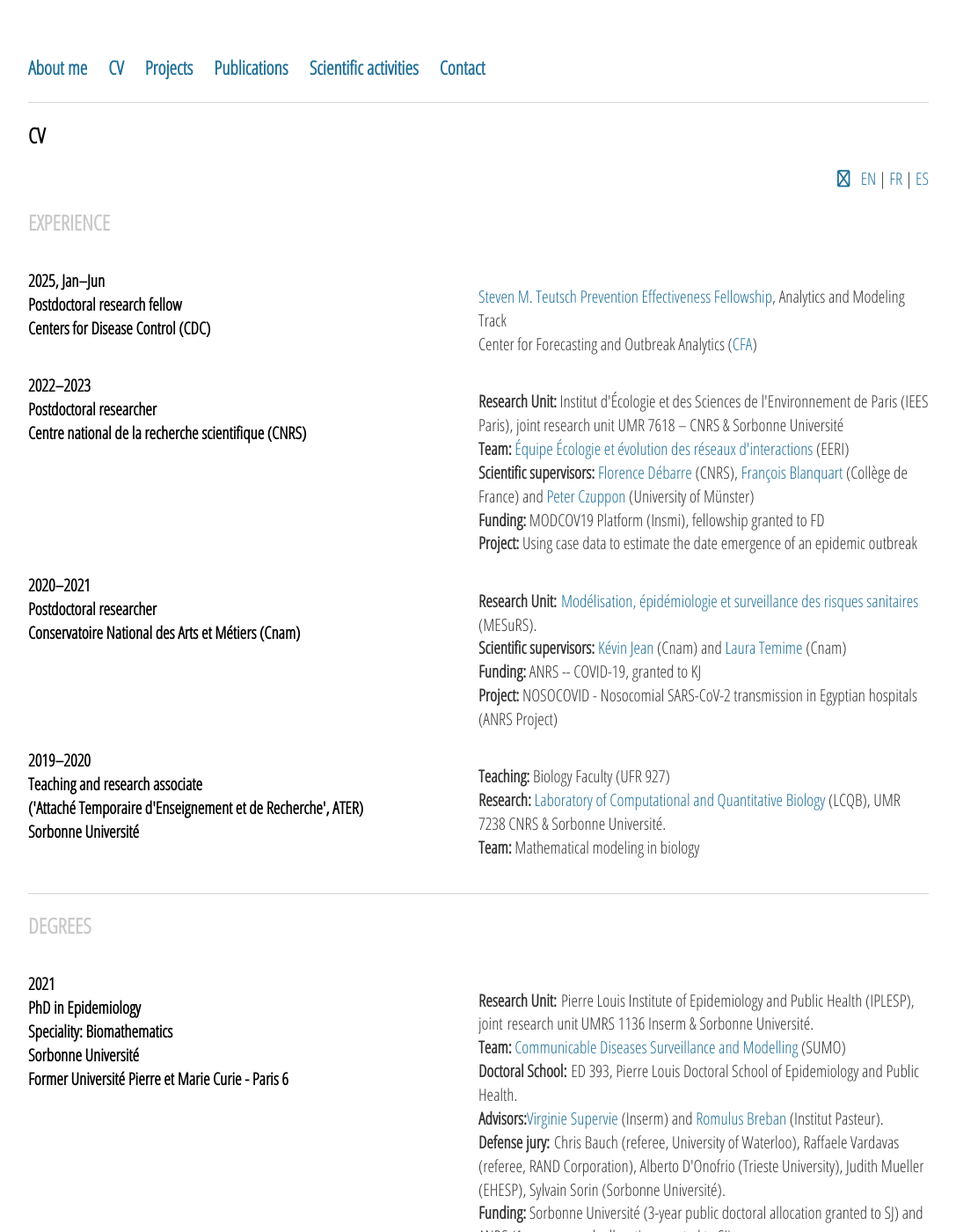
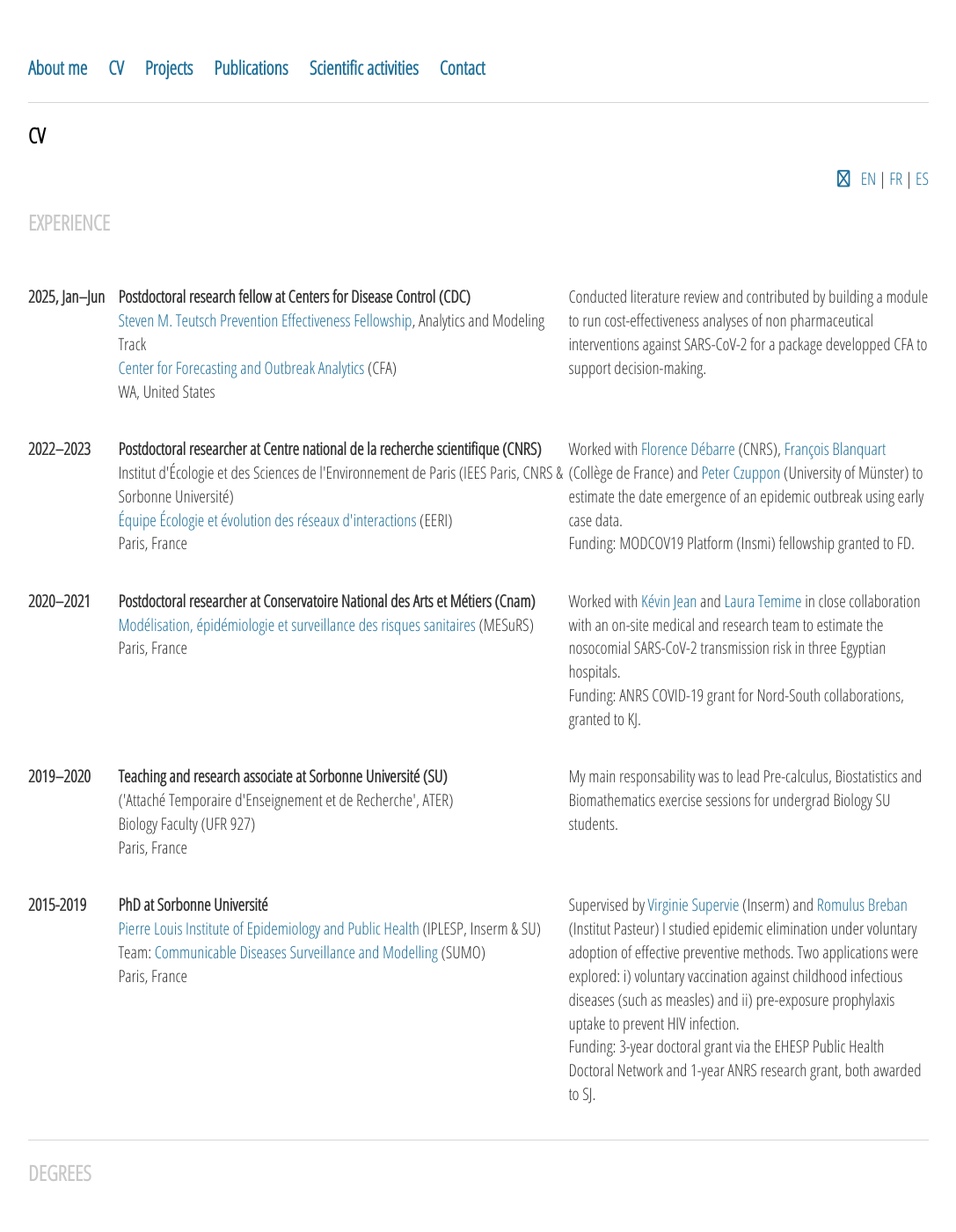
Before and after one commit to sjijon/sjijon.github.io, a Jekyll site: the page built from cv.html, in a window 1280 px wide and 1400 px high. Shown: the whole window at 88% size, without its empty margins (96-1183 px from the left). Built offline with Jekyll 4.4.1, drawn with Linux system fonts in a browser that asks for light colours; nearby versions of some CDN libraries; a script that is not in the unit is left out; some of the changed text lies outside the part shown.

Commit message:
Update CV

```diff
--- a/cv.html
+++ b/cv.html
@@ -14,214 +14,297 @@ title: CV
 		<a href="https://github.com/sjijon/sjijon.github.io/blob/master/files/CV/CV_ES_JIJON.pdf" target="_blank">ES</a>
 	</p>
 
+<!-- ------------------------------------------------ -->
+<!-- EXPERIENCE                                       -->
+<!-- --------------------------------------------- -- -->
 <!-- <p style="border-bottom: 1px solid #d5d5d5;"></p> -->
-
 	<h5>EXPERIENCE</h5>
 
 	<div class="row">
-		<div class="column">
-			<h4>
-				2025, Jan&ndash;Jun
+		<div class="column"; style="width:10%">
+			<p>
+				<strong> 2025, Jan&ndash;Jun</strong>
+			</p>
+		</div>
+		<div class="column"; style="width:50%">
+			<p>
+			<strong>
+			Postdoctoral research fellow at Centers for Disease Control (CDC)
+			</strong>
 			<br>
-				Postdoctoral research fellow
-				<br>
-				Centers for Disease Control (CDC)
-			</h4>
-		</div>
-		<div class="column">
-			<p>
 			<a href="https://www.cdc.gov/pef/php/about/index.html" target="_blank">Steven M. Teutsch Prevention Effectiveness Fellowship</a>, Analytics and Modeling Track
 			<br>
-			Center for Forecasting and Outbreak Analytics (<a href="https://www.cdc.gov/forecast-outbreak-analytics/" target="_blank">CFA</a>)
-			<!-- <br> -->
-			<!-- Predict Division -->
-			<!-- <br> -->
-			<!-- Community Mitigation and Economic Impacts team -->
-			<!-- <br> -->
-			<!-- <br>
-			<strong>Projects:</strong>  -->
+			 <a href="https://www.cdc.gov/forecast-outbreak-analytics/" target="_blank">Center for Forecasting and Outbreak Analytics</a> (CFA)
+			 <br>
+			WA, United States
+			</p>
+		</div>
+		<div class="column"; style="width:40%">
+			<p>
+				Conducted literature review and contributed by building a module to run cost-effectiveness analyses of non pharmaceutical interventions against SARS-CoV-2 for a package developped CFA to support decision-making.
 			</p>
 		</div>
 	</div>
 
 
 	<div class="row">
-		<div class="column">
-			<h4>
-				2022&ndash;2023
+		<div class="column"; style="width:10%">
+			<p>
+				<strong> 2022&ndash;2023</strong>
+			</p>
+		</div>
+		<div class="column"; style="width:50%">
+			<p>
+			<strong>Postdoctoral researcher at Centre national de la recherche scientifique (CNRS)</strong>
+			Institut d'Écologie et des Sciences de l'Environnement de Paris (IEES Paris, CNRS & Sorbonne Université)
 			<br>
-				Postdoctoral researcher
+			<a href="https://iees-paris.fr/teams/interaction-networks/" target="_blank">Équipe Écologie et évolution des réseaux d'interactions</a> (EERI)
 			<br>
-				Centre national de la recherche scientifique (CNRS)
-			</h4>
+			Paris, France
+			</p>
 		</div>
 
-		<div class="column">
+		<div class="column"; style="width:40%">
 			<p>
-			<strong>Research Unit:</strong> Institut d'Écologie et des Sciences de l'Environnement de Paris (IEES Paris), joint research unit UMR 7618 – CNRS &  Sorbonne Université
+			Worked with <a href="https://www.normalesup.org/~fdebarre/" target="_blank">Florence Débarre</a> (CNRS), <a href="https://sites.google.com/site/francoisblanquart/home" target="_blank">François Blanquart</a> (Collège de France) and <a href="https://czuppon.net" target="_blank">Peter Czuppon</a> (University of Münster) to estimate the date emergence of an epidemic outbreak using early case data.
 			<br>
-			<strong>Team:</strong> <a href="https://iees-paris.fr/teams/interaction-networks/" target="_blank">Équipe Écologie et évolution des réseaux d'interactions</a> (EERI)
-			<br>
-			<strong>Scientific supervisors:</strong> <a href="https://www.normalesup.org/~fdebarre/" target="_blank">Florence Débarre</a> (CNRS), <a href="https://sites.google.com/site/francoisblanquart/home" target="_blank">François Blanquart</a> (Collège de France) and <a href="https://czuppon.net" target="_blank">Peter Czuppon</a> (University of Münster)
-			<br>
-			<strong>Funding:</strong> MODCOV19 Platform (Insmi), fellowship granted to FD
-			<br>
-			<strong>Project:</strong> Using case data to estimate the date emergence of an epidemic outbreak
+			Funding: MODCOV19 Platform (Insmi) fellowship granted to FD.
 			</p>
 		</div>
 	</div>
 <div class="row">
-		<div class="column">
-			<h4>
-				2020&ndash;2021
+	<div class="column" style="width:10%">
+	<p><strong>2020–2021</strong></p>
+	</div>
+	<div class="column" style="width:50%">
+	<p>
+		<strong>Postdoctoral researcher at Conservatoire National des Arts et Métiers (Cnam)</strong><br>
+		<a href="https://mesurs.cnam.fr/?lang=fr" target="_blank">Modélisation, épidémiologie et surveillance des risques sanitaires</a> (MESuRS)
 		<br>
-				Postdoctoral researcher
+		Paris, France
+	</p>
+	</div>
+	<div class="column" style="width:40%">
+	<p>
+		Worked with <a href="https://sites.google.com/site/kvnjean/" target="_blank">Kévin Jean</a> and
+		<a href="https://scholar.google.com/scholar?hl=fr&as_sdt=0%2C5&q=laura+temime&btnG=&oq=Laura+temi" target="_blank">Laura Temime</a> in close collaboration with an on-site medical and research team to estimate the nosocomial SARS-CoV-2 transmission risk in three Egyptian hospitals.
 		<br>
-				Conservatoire National des Arts et Métiers (Cnam)
-			</h4>
-		</div>
-		<div class="column">
-			<p>
-			<strong>Research Unit:</strong> <a href="https://mesurs.cnam.fr/?lang=fr" target="_blank">Modélisation, épidémiologie et surveillance des risques sanitaires</a> (MESuRS).
-			<br>
-			<strong>Scientific supervisors:</strong> <a href="https://sites.google.com/site/kvnjean/" target="_blank">Kévin Jean</a> (Cnam) and <a href="https://scholar.google.com/scholar?hl=fr&as_sdt=0%2C5&q=laura+temime&btnG=&oq=Laura+temi" target="_blank">Laura Temime</a> (Cnam)
-			<br>
-			<strong>Funding:</strong> ANRS -- COVID-19, granted to KJ
-			<br>
-			<strong>Project:</strong> NOSOCOVID - Nosocomial SARS-CoV-2 transmission in Egyptian hospitals (ANRS Project)
+		Funding: ANRS COVID-19 grant for Nord-South collaborations, granted to KJ.
 		</p>
 	</div>
 	</div>
 
 	<div class="row">
-		<div class="column">
-			<h4>
-				2019&ndash;2020
-				<br>
-				Teaching and research associate
-				<br>
+		<div class="column" style="width:10%">
+			<p><strong>2019–2020</strong></p>
+		</div>
+		<div class="column" style="width:50%">
+		<p>
+			<strong>Teaching and research associate at Sorbonne Université (SU)</strong><br>
 			('Attaché Temporaire d'Enseignement et de Recherche', ATER)
 			<br>
-				Sorbonne Université
-			</h4>
-		</div>
-		<div class="column">
-			<p>
-			<strong>Teaching:</strong> Biology Faculty (UFR 927)
+			Biology Faculty (UFR 927)
 			<br>
-			<strong>Research:</strong> <a href="http://www.lcqb.upmc.fr/Research" target="_blank">Laboratory of Computational and Quantitative Biology</a> (LCQB), UMR 7238 CNRS & Sorbonne Université.
-			<br>
-			<strong>Team:</strong> Mathematical modeling in biology
+			Paris, France
 		</p>
 		</div>
-	</div>
-
-	<p style="border-bottom: 1px solid #d5d5d5;"></p>
-	<h5>DEGREES</h5>
-
-	<div class="row">
-		<div class="column">
-			<h4>
-				2021
-				<br>
-				PhD in Epidemiology
-				<br>
-				Speciality: Biomathematics
-				<br>
-				Sorbonne Université
-				<br>
-				Former Université Pierre et Marie Curie - Paris 6
-			</h4>
-		</div>
-		<div class="column">
+		<div class="column" style="width:40%">
 			<p>
-			<strong>Research Unit:</strong> Pierre Louis Institute of Epidemiology and Public Health (IPLESP), joint research unit UMRS 1136 Inserm & Sorbonne Université.
-			<br>
-			<strong>Team:</strong> <a href="https://www.iplesp.upmc.fr/en/team/SUMO" target="_blank">Communicable Diseases Surveillance and Modelling</a> (SUMO)
-			<br>
-			<strong>Doctoral School: </strong>ED 393, Pierre Louis Doctoral School of Epidemiology and Public Health.
-			<br>
-			<strong>Advisors:</strong><a href="https://scholar.google.com/citations?user=aw2YhuEAAAAJ&hl=en" target="_blank">Virginie Supervie</a> (Inserm) and <a href="https://research.pasteur.fr/en/member/romulus-breban/">Romulus Breban</a> (Institut Pasteur).
-			<br>
-			<strong>Defense jury:</strong> Chris Bauch (referee, University of Waterloo), Raffaele Vardavas (referee, RAND Corporation), Alberto D'Onofrio (Trieste University), Judith Mueller (EHESP), Sylvain Sorin (Sorbonne Université).
-			<br>
-			<strong>Funding:</strong> Sorbonne Université (3-year public doctoral allocation granted to SJ) and ANRS (1-year research allocation granted to SJ)
-			<br>
-			<strong>Thesis subject:</strong> <em>Voluntary prevention in the context of efficient treatment : a game-theoretic approach.</em>
+				My main responsability was to lead Pre-calculus, Biostatistics and Biomathematics exercise sessions for undergrad Biology SU students.
 			</p>
 		</div>
 	</div>
 
 	<div class="row">
-		<div class="column">
-			<h4>
-				2015
+		<div class="column" style="width:10%">
+			<p><strong>2015-2019</strong></p>
+		</div>
+		<div class="column" style="width:50%">
+			<p>
+			<strong>PhD at Sorbonne Université</strong>
 			<br>
-				Masters in Applied Mathematics
+			<a href="https://www.iplesp.upmc.fr/en/team/SUMO" target="_blank">Pierre Louis Institute of Epidemiology and Public Health</a> (IPLESP, Inserm & SU)
 			<br>
-				Speciality: Mathematical Modeling
+			Team: <a href="https://www.iplesp.upmc.fr/en/team/SUMO" target="_blank">Communicable Diseases Surveillance and Modelling</a> (SUMO)
 			<br>
-				Université Pierre et Marie Curie
-			</h4>
+			Paris, France
+			</p>
 		</div>
-		<div class="column">
+		<div class="column" style="width:40%">
 		<p>
-			<strong>Program:</strong> <a href="https://www.ljll.math.upmc.fr/MathModel/presentation/mbio.html" target="_blank">Mathematics Applied to Biological and Medical Sciences</a> (MBIO)
+			Supervised by <a href="https://scholar.google.com/citations?user=aw2YhuEAAAAJ&hl=en" target="_blank">Virginie Supervie</a> (Inserm) and <a href="https://research.pasteur.fr/en/member/romulus-breban/">Romulus Breban</a> (Institut Pasteur) I studied epidemic elimination under voluntary adoption of effective preventive methods. Two applications were explored: i) voluntary vaccination against childhood infectious diseases (such as measles) and ii) pre-exposure prophylaxis uptake to prevent HIV infection.
 			<br>
-			<strong>Advisor: </strong>Virginie Supervie
+			Funding: 3-year doctoral grant via the EHESP Public Health Doctoral Network and 1-year ANRS research grant, both awarded to SJ.
+		</p>
+		</div>
+	</div>
+
+<!-- ------------------------------------------------ -->
+<!-- EDUCATION                                        -->
+<!-- --------------------------------------------- -- -->
+	<p style="border-bottom: 1px solid #d5d5d5;"></p>
+	<h5>DEGREES</h5>
+
+	<div class="row">
+	<div class="column" style="width:8%">
+	<p><strong>2021</strong></p>
+	</div>
+	<div class="column" style="width:40%">
+	<p>
+		<strong>PhD in Epidemiology</strong>
 		<br>
-			<strong>Dissertation subject:</strong> <em>Modeling the impact of pre-exposure prophylaxis in HIV incidence among men who have sex with men.</em>
+		Biomathematics Track
+		<br>
+		Sorbonne Université (SU)
+		<br>
+		(former Université Pierre et Marie Curie or Paris 6 University)
+		<br>
+		Paris, France
+		</p>
+	</div>
+	<div class="column" style="width:52%">
+	<p>
+		Thesis: <em>Voluntary prevention in the context of efficient treatment: a game-theoretic approach</em>
+		<br>
+		Advisors: <a href="https://scholar.google.com/citations?user=aw2YhuEAAAAJ&hl=en" target="_blank">Virginie Supervie</a> (Inserm) and <a href="https://research.pasteur.fr/en/member/romulus-breban/">Romulus Breban</a> (Institut Pasteur)
+		<br>
+		Research unit: Pierre Louis Institute of Epidemiology and Public Health (IPLESP)
+		<br>
+		Team: <a href="https://www.iplesp.upmc.fr/en/team/SUMO" target="_blank">Communicable Diseases Surveillance and Modelling</a> (SUMO)
+		<br>
+		Doctoral School: ED 393, Pierre Louis Doctoral School of Epidemiology and Public Health
+		<br>
+		Defense jury: Chris Bauch (referee, University of Waterloo), Raffaele Vardavas (referee, RAND Corporation), Alberto D'Onofrio (Trieste University), Judith Mueller (EHESP), Sylvain Sorin (Sorbonne Université)<br>
+		Funding: 3-year doctoral grant via the <a href="https://www.ehesp.fr/en/research/doctorate/doctoral-network/" target="_blank">EHESP Public Health Doctoral Network</a> and 1-year research grant from the <a href="https://anrs.fr/fr/" target="_blank">French Agency for Research on AIDS and Viral Hepatitis (ANRS)</a>, both awarded to SJ.<br>
 	</p>
 	</div>
 	</div>
 
 	<div class="row">
-		<div class="column">
-			<h4>
-				2013
+	<div class="column" style="width:8%">
+	<p><strong>2015</strong></p>
+	</div>
+	<div class="column" style="width:40%">
+	<p>
+		<strong>Masters in Applied Mathematics</strong><br>
+		Mathematical Modeling Track
 		<br>
-				Bachelor in Mathematics
+		Sorbonne Université
 		<br>
-				Escuela Politécnica Nacional
-			</h4>
+		Paris, France
+	</p>
 	</div>
-		<div class="column">
+	<div class="column" style="width:52%">
 	<p>
-			<strong>Advisor:</strong> <a href="https://modemat.epn.edu.ec/~merino/" target="_blank">Pedro Merino</a>
+		Program: <a href="https://www.ljll.math.upmc.fr/MathModel/presentation/mbio.html" target="_blank">Mathematics Applied to Biological and Medical Sciences</a> (MBIO)
 		<br>
-			<strong>Dissertation subject:</strong> <em>Reduction of a population spreading problem using Proper Orthogonal Decomposition (POD) method.</em>
+		Dissertation: <em>Modeling the impact of pre-exposure prophylaxis in HIV incidence among men who have sex with men</em>
+		<br>
+		Advisor: <a href="https://scholar.google.com/citations?user=aw2YhuEAAAAJ&hl=en" target="_blank">Virginie Supervie</a> (Inserm)
 	</p>
 	</div>
 	</div>
 
+	<div class="row">
+	<div class="column" style="width:8%">
+	<p><strong>2013</strong></p>
+	</div>
+	<div class="column" style="width:40%">
+	<p>
+		<strong>Bachelor in Mathematics</strong><br>
+		Escuela Politécnica Nacional
+		<br>
+		Quito, Ecuador
+	</p>
+	</div>
+	<div class="column" style="width:52%">
+	<p>
+		Dissertation: <em>Reduction of a population spreading problem using Proper Orthogonal Decomposition (POD) method</em>
+		<br>
+		Advisor: <a href="https://modemat.epn.edu.ec/~merino/" target="_blank">Pedro Merino</a>  (MODEMAT, EPN)
+	</p>
+	</div>
+	</div>
+
+<!-- ------------------------------------------------ -->
+<!-- KEYWORDS                                         -->
+<!-- --------------------------------------------- -- -->
+<p style="border-bottom: 1px solid #d5d5d5;"></p>
+	<h5>SKILLS</h5>
+
+	<div class="row" style="font-size:14px;">
+		<div class="column" style="width:25%;">
+		<p><strong>Infectious disease modeling</strong></p>
+			<ul>
+				<li>SEIR, agent-based, stochastic, deterministic and Bayesian approaches</li>
+				<li>Epidemic elimination and (re)emergence dynamics</li>
+				<li>Behavioral models: game theory, utility maximization</li>
+			</ul>
+		</div>
+		<div class="column" style="width:25%;">
+		<p><strong>Public health</strong></p>
+			<ul>
+				<li>Prevention interventions, vaccine hesitancy</li>
+				<li>Health economic evaluations: disease burden, cost-effectiveness analyses</li>
+				<li>SARS-CoV-2 and COVID-19</li>
+				<li>Measles and vaccination</li>
+				<li>HIV and Pre-Exposure Prophylaxis</li>
+			</ul>
+		</div>
+		<div class="column" style="width:20%;">
+		<p><strong>Programming languages</strong></p>
+			<ul>
+				<li>R</li>
+				<li>Julia</li>
+				<li>Python</li>
+				<li>C++</li>
+				<li> Rust</li>
+				<li>Matlab</li>
+				<li>Mathematica</li>
+			</ul>
+		</div>
+		<!-- <div class="column" style="width:20%;">
+		<p><strong>Languages</strong></p>
+			<ul>
+				<li>Spanish</li>
+				<li>French</li>
+				<li>English</li>
+			</ul>
+		</div> -->
+	</div>
+
+<!-- ------------------------------------------------ -->
+<!-- OHTER                                            -->
+<!-- --------------------------------------------- -- -->
 	<p style="border-bottom: 1px solid #d5d5d5;"></p>
 	<h5>OTHER QUALIFICATIONS</h5>
 
 	<div class="row">
-		<div class="column">
-			<h4>
-				2022&ndash;2026
-				<br>
-				Qualification aux fonctions de maître de conférence
-			</h4>
+  <div class="column" style="width:10%">
+    <p><strong>2022–2026</strong></p>
+  </div>
+  <div class="column" style="width:40%">
     <p>
-				(French qualification required for applying to lecturer positions)
+      <strong>Qualification aux fonctions de maître de conférence</strong><br>
+      <span style="font-style: italic;">(French qualification required for applying to lecturer positions)</span>
     </p>
   </div>
-		<div class="column">
+  <div class="column" style="width:50%">
     <p>
-			<strong>Sections CNU:</strong>
+      Sections CNU:
 	  <br>
-			Section 26 - Mathématiques appliquées et applications des mathématiques
+      Section 26 – Mathématiques appliquées et applications des mathématiques
 	  <br>
-			Section 85 - Ingénierie appliquée à la santé
+      Section 85 – Ingénierie appliquée à la santé
     </p>
   </div>
 </div>
 
-
+<!-- ------------------------------------------------ -->
+<!-- BADGES                                           -->
+<!-- --------------------------------------------- -- -->
 <p style="border-bottom: 1px solid #d5d5d5;"></p>
-	<h5>BADGES</h5>
+	<h5>CERTIFICATIONS</h5>
 
 	<div data-iframe-width="150" data-iframe-height="270"
 	data-share-badge-id="5d8a0d57-b8d6-44a8-b41f-c02a8434a1ca" data-share-badge-host="https://www.credly.com"></div>
```
Lines whose indentation alone changed are shown as unchanged.
